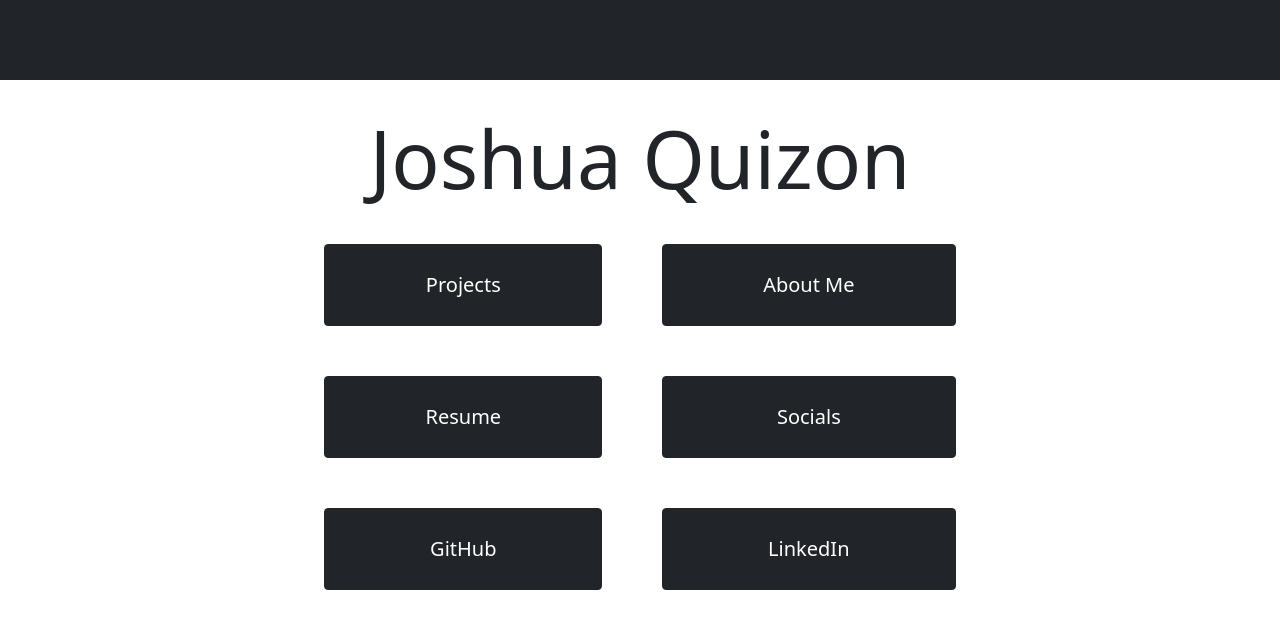
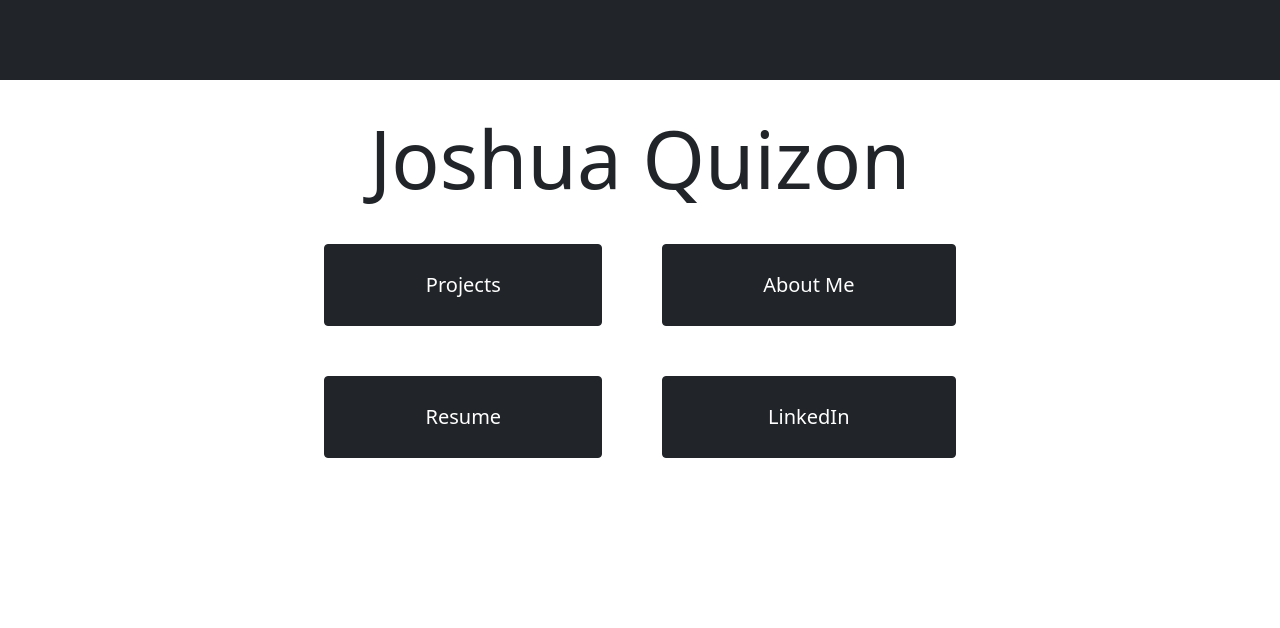
Before and after one commit to jbq2/PersonalWebsiteFRONTEND, an Angular app: page / in a window 1280 px wide. Shown: the top 628 px of the page. Built offline with nearby package versions, Linux system fonts and the light colour scheme.

Commit message:
removed github link because github links will appear in projects page

```diff
--- a/src/app/component/home/home.component.html
+++ b/src/app/component/home/home.component.html
@@ -9,12 +9,10 @@
         <!-- buttons directing to different links go here -->
         <a class="btn btn-primary" routerLink="/projects" role="button">Projects</a>
         <a class="btn btn-primary" routerLink="#" role="button">Resume</a>
-        <a class="btn btn-primary" href="https://github.com/jbq2" role="button">GitHub</a>
     </div>
     <div>
         <!-- buttons directing to different links go here -->
         <a class="btn btn-primary" routerLink="#" role="button">About Me</a>
-        <a class="btn btn-primary" routerLink="#" role="button">Socials</a>
         <a class="btn btn-primary" href="https://www.linkedin.com/in/joshua-quizon-4092a8233" role="button">LinkedIn</a>
     </div>
 </div>
```
